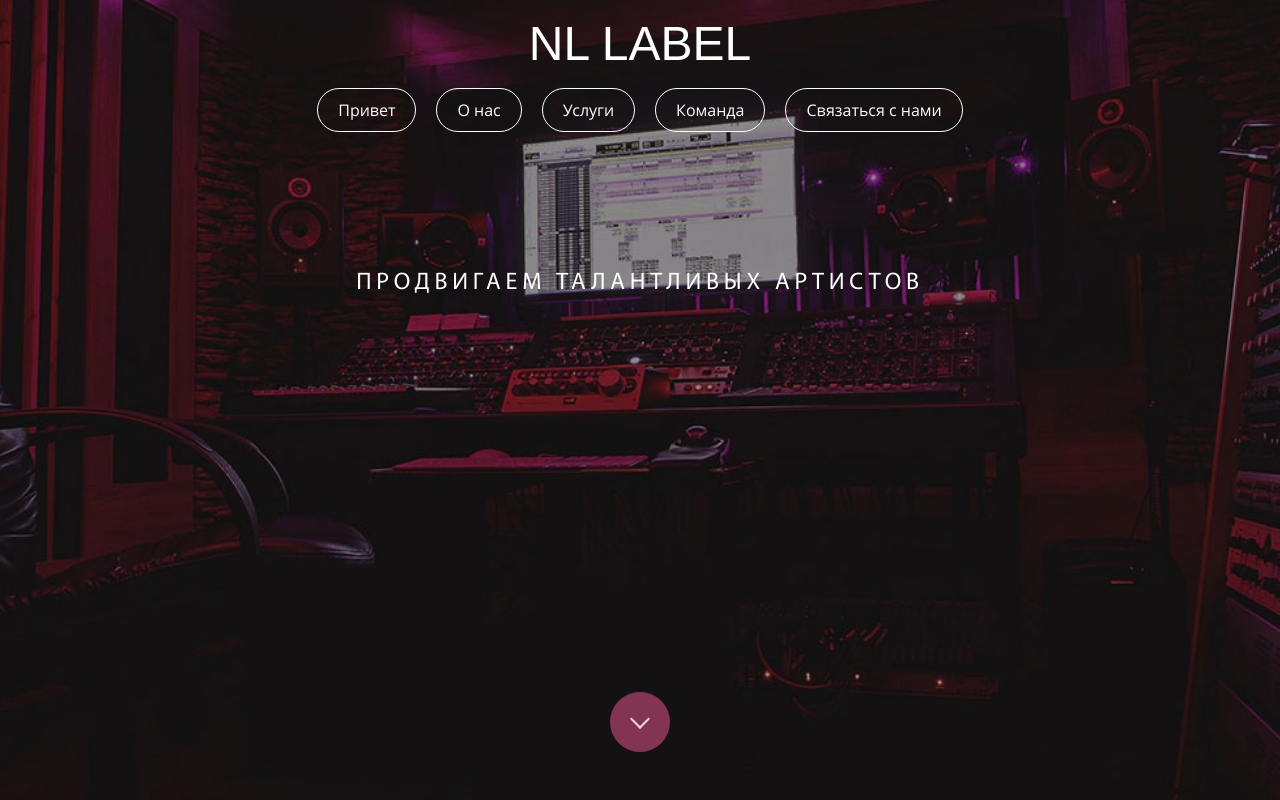
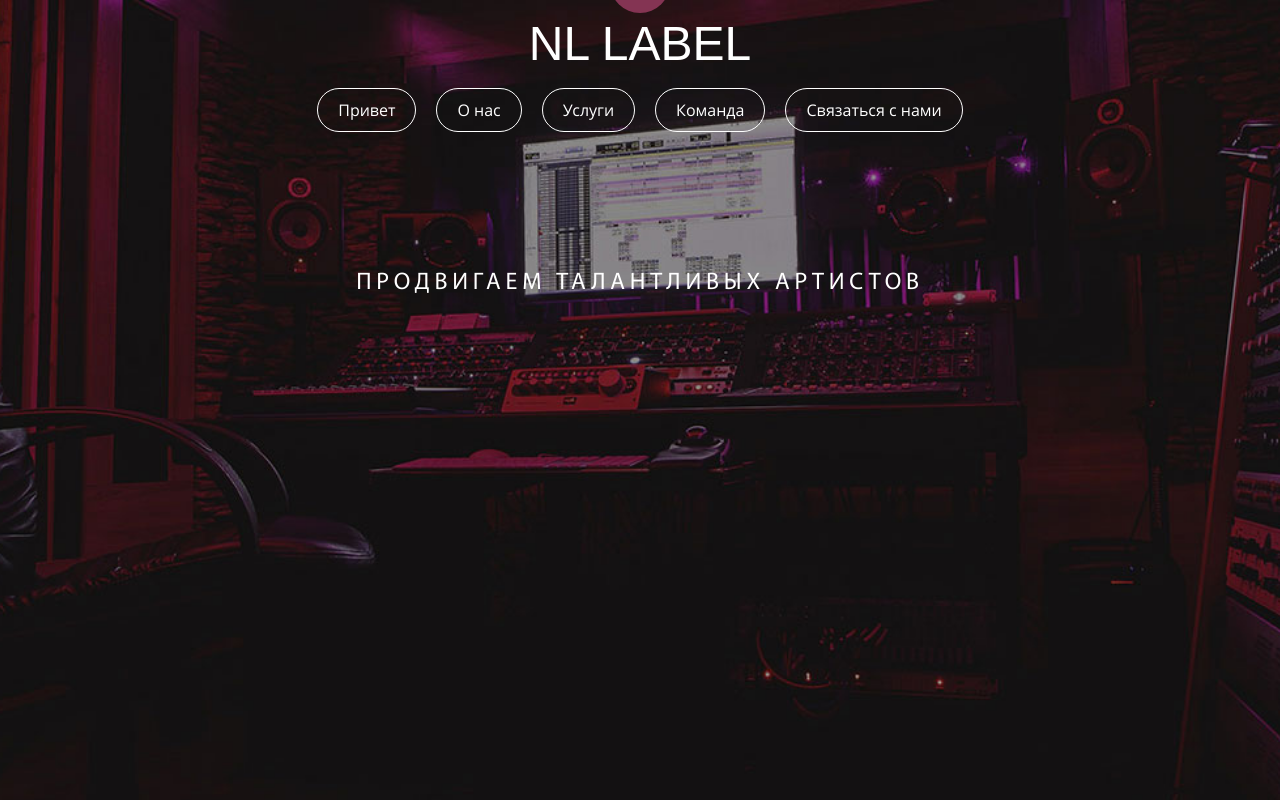
Before and after one commit to witodivaro/NLLABEL.js, a Next.js app: page / in a window 1280 px wide. Shown: the top 800 px of the page. Built offline with nearby package versions, Linux system fonts and the light colour scheme; no server answers; a web font is replaced by a local one.

Commit message:
fix: dropdown blinks

```diff
--- a/components/Dropdown/Dropdown.module.scss
+++ b/components/Dropdown/Dropdown.module.scss
@@ -1,6 +1,7 @@
 @import "../../styles/scaffolding";
 
 .dropdown {
+  position: relative;
   width: 36px;
   height: 36px;
 
--- a/components/ScrollUp/ScrollUp.module.scss
+++ b/components/ScrollUp/ScrollUp.module.scss
@@ -1,6 +1,6 @@
 .scroll-up {
   z-index: 5;
-  top: 90vh;
+  bottom: 20px;
   left: 20px;
   position: fixed;
   transform: rotate(180deg);
```
